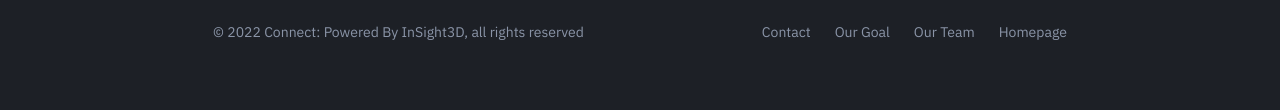
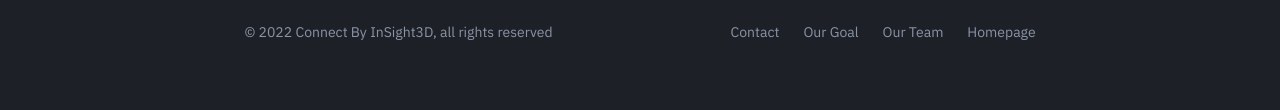
Before and after one commit to ConnectMeta/connect, a plain HTML site: page metaverse.html in a window 1280 px wide. Shown: the part 1251-1361 px from the top of the page. Drawn offline with nearby package versions, Linux system fonts and the light colour scheme.

Commit message:
InSight3D

```diff
--- a/metaverse.html
+++ b/metaverse.html
@@ -140,7 +140,7 @@
                             </a>
                         </li>
                     </ul>
-                    <div class="footer-copyright">&copy; 2022 Connect: Powered By InSight3D, all rights reserved</div>
+                    <div class="footer-copyright">&copy; 2022 Connect By InSight3D, all rights reserved</div>
                 </div>
             </div>
         </footer>
```
